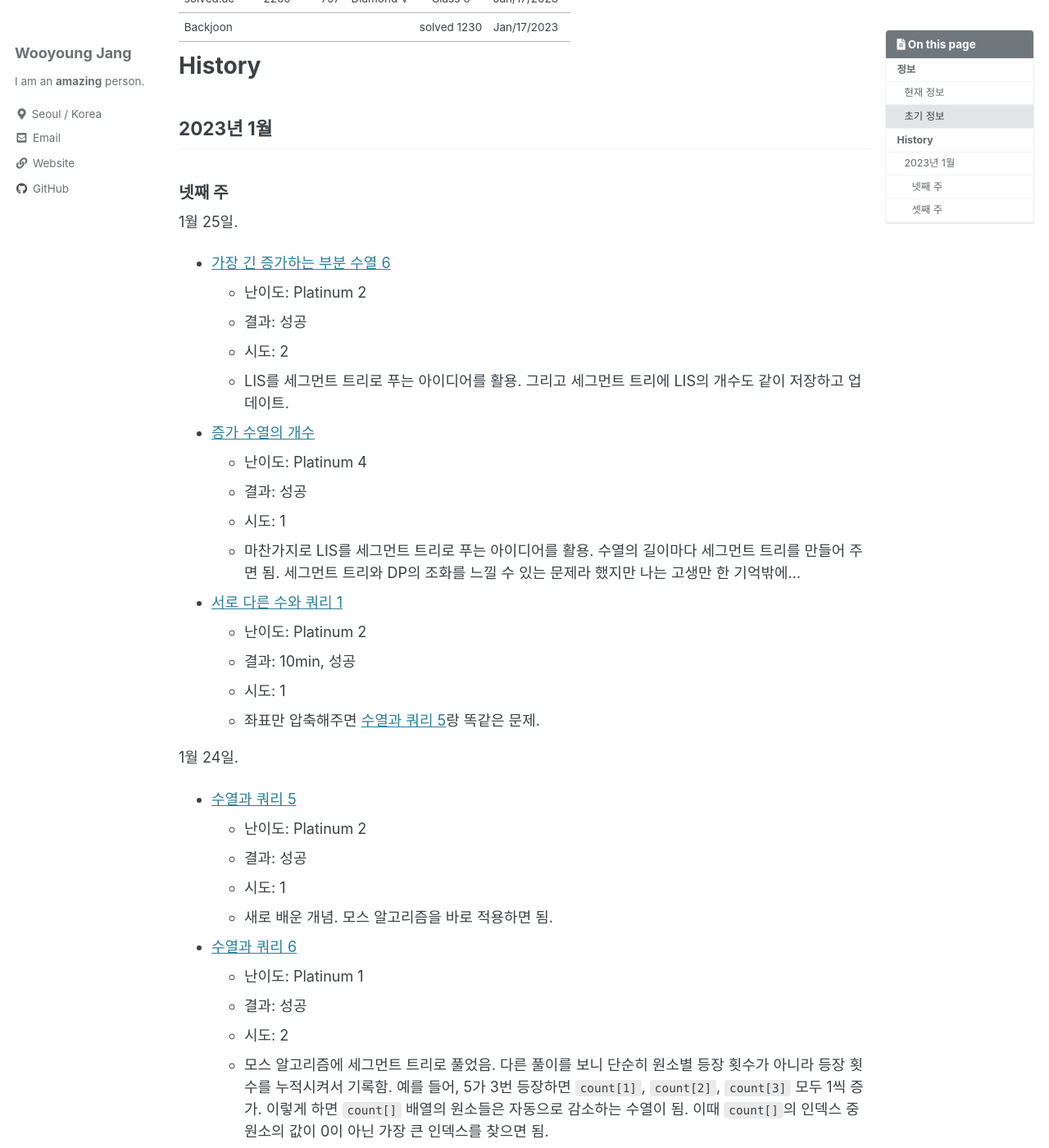
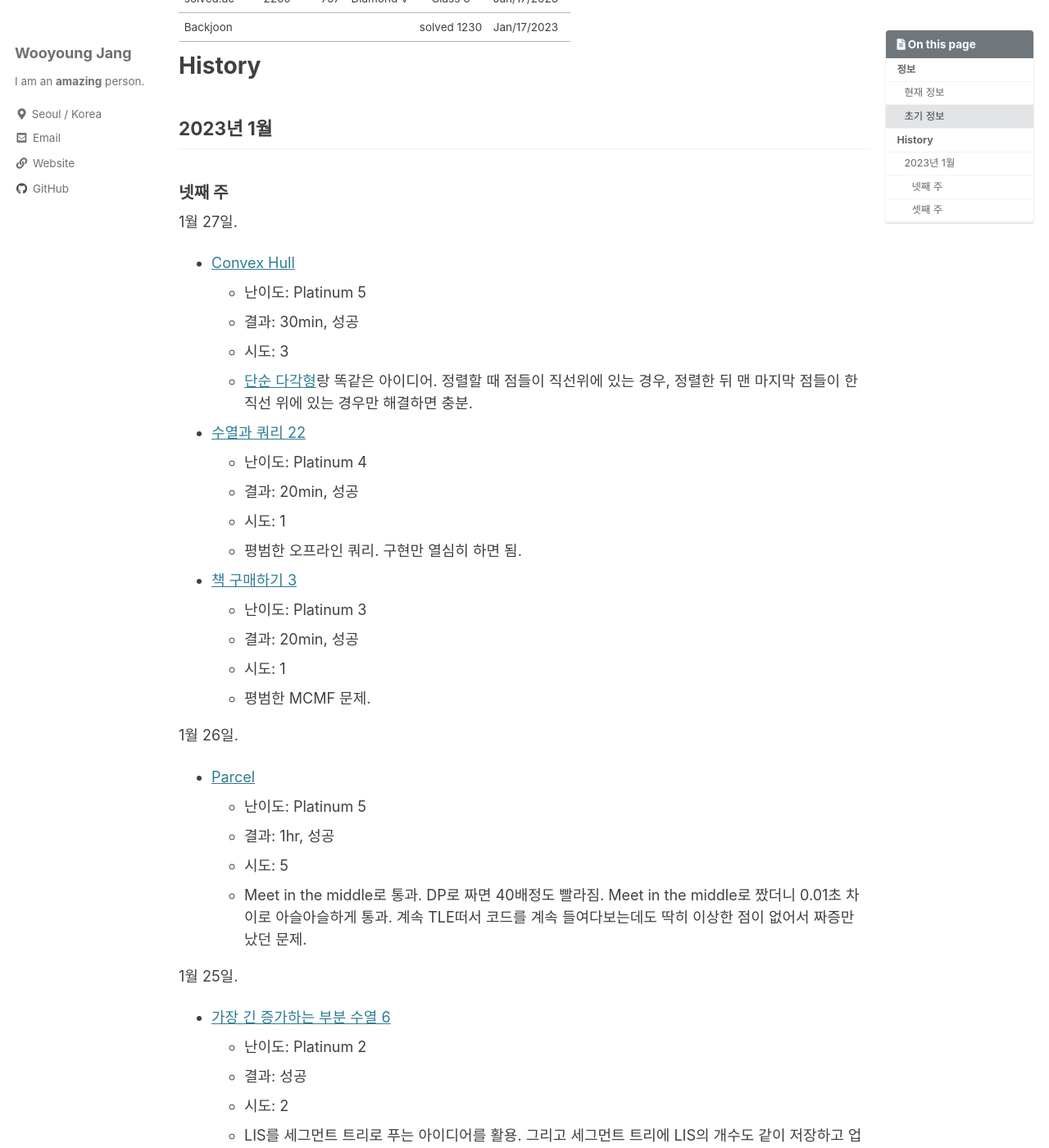
Before and after one commit to riverlike14/riverlike14.github.io, a Jekyll site: the page built from computer/competitive-programming/_posts/2023-01-17-My-Problem-Solving-History.md, in a window 1280 px wide and 1400 px high, scrolled down 888 px. Shown: the whole window at 82% size. Built offline with Jekyll 4.4.1, drawn with Linux system fonts in a browser that asks for light colours; cached includes are drawn as plain includes; comment, search, counter and statistics services are not loaded; some of the changed text lies outside the part shown.

Commit message:
update cp history

```diff
--- a/computer/competitive-programming/_posts/2023-01-17-My-Problem-Solving-History.md
+++ b/computer/competitive-programming/_posts/2023-01-17-My-Problem-Solving-History.md
@@ -16,8 +16,8 @@ Last Updated: 2023년 1월 25일.
 |:-|-:|-:|:-|:-:|:-|
 |Codeforces|536|108798|Newbie||Jan/10/2023|
 |AtCoder|1154|8984|5 Kyu||Jan/21/2023|
-|solved.ac|2239|667|Diamond V|Class 6|Jan/25/2023|
-|Backjoon||||solved 1254|Jan/25/2023|
+|solved.ac|2255|625|Diamond V|Class 7|Jan/27/2023|
+|Backjoon||||solved 1259|Jan/27/2023|
 
 ## 초기 정보
 
@@ -35,6 +35,30 @@ Last Updated: 2023년 1월 25일.
 ## 2023년 1월
 
 ### 넷째 주
+
+1월 27일.
+- [Convex Hull](https://www.acmicpc.net/problem/4181)
+  - 난이도: Platinum 5
+  - 결과: 30min, 성공
+  - 시도: 3
+  - [단순 다각형](https://www.acmicpc.net/problem/3679)랑 똑같은 아이디어. 정렬할 때 점들이 직선위에 있는 경우, 정렬한 뒤 맨 마지막 점들이 한 직선 위에 있는 경우만 해결하면 충분.
+- [수열과 쿼리 22](https://www.acmicpc.net/submit/16978)
+  - 난이도: Platinum 4
+  - 결과: 20min, 성공
+  - 시도: 1
+  - 평범한 오프라인 쿼리. 구현만 열심히 하면 됨.
+- [책 구매하기 3](https://www.acmicpc.net/problem/11407)
+  - 난이도: Platinum 3
+  - 결과: 20min, 성공
+  - 시도: 1
+  - 평범한 MCMF 문제.
+
+1월 26일.
+- [Parcel](https://www.acmicpc.net/problem/16287)
+  - 난이도: Platinum 5
+  - 결과: 1hr, 성공
+  - 시도: 5
+  - Meet in the middle로 통과. DP로 짜면 40배정도 빨라짐. Meet in the middle로 짰더니 0.01초 차이로 아슬아슬하게 통과. 계속 TLE떠서 코드를 계속 들여다보는데도 딱히 이상한 점이 없어서 짜증만 났던 문제.
 
 1월 25일.
 - [가장 긴 증가하는 부분 수열 6](https://www.acmicpc.net/problem/17411)
```
